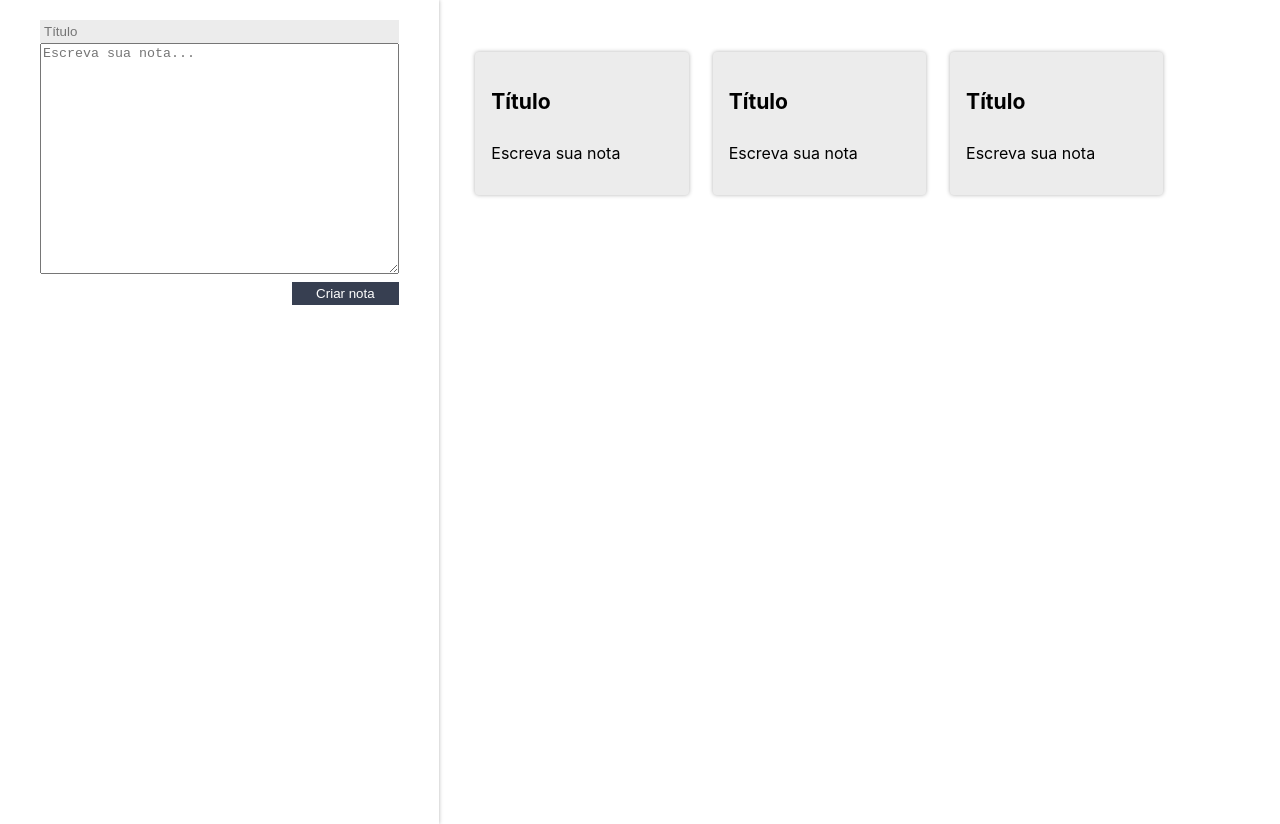
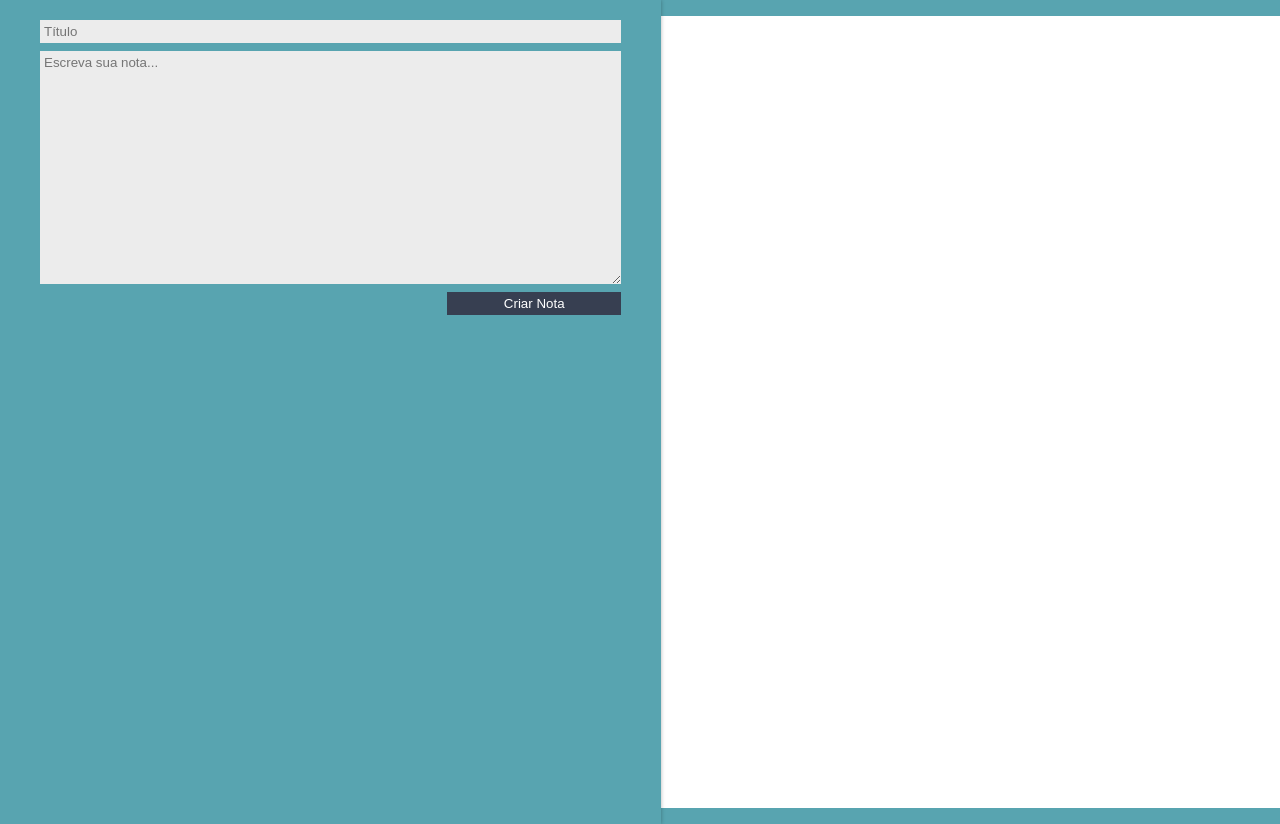
Before and after one commit to kirestein/ceep, a React (Create React App) app: page / in a window 1280 px wide. Built offline with nearby package versions, Linux system fonts and the light colour scheme.

Commit message:
Finaliznado o projeto

```diff
--- a/src/App.js
+++ b/src/App.js
@@ -6,14 +6,33 @@
 
 
 class App extends Component {
-  render(){
+
+  constructor(){
+    super();
+
+    this.state = {
+      notas:[]
+    }
+  }
+
+  criarNota(titulo, texto){
+    const novaNota = {titulo, texto};
+    const novoArrayNotas = [...this.state.notas,novaNota]
+    const novoEstado = {
+      notas:novoArrayNotas
+    }
+    this.setState(novoEstado)
+  }
+
+  render() {
     return (
       <section className="conteudo">
-        <FormularioCadastro />
-        <ListaDeNotas />
+        <FormularioCadastro criarNota={this.criarNota.bind(this)}/>
+        <ListaDeNotas notas={this.state.notas}/>
       </section>
     );
   }
 }
 
+//new ListaDeNotas({notas:this.notas})
 export default App;
--- a/src/assets/App.css
+++ b/src/assets/App.css
@@ -1,5 +1,6 @@
 .conteudo {
     display: flex;
+    background-color: #58A4B0;
 }
 
 :root {
--- a/src/components/CadNotas/CardNota.jsx
+++ b/src/components/CadNotas/CardNota.jsx
@@ -5,9 +5,9 @@
     return (
       <section className="card-nota">
         <header className="card-nota_cabecalho">
-          <h3 className="card-nota_titulo">Título</h3>
+          <h3 className="card-nota_titulo">{this.props.titulo}</h3>
         </header>
-        <p className="card-nota_texto">Escreva sua nota</p>
+        <p className="card-nota_texto">{this.props.texto}</p>
       </section>
     );
   }
--- a/src/components/CadNotas/estilo.css
+++ b/src/components/CadNotas/estilo.css
@@ -22,6 +22,6 @@
 }
 
 .card-nota_titulo {
-    font-size: 1.2em;
+  font-size: 2rem;
   margin-right: 12px;
 }
--- a/src/components/FormularioCadastro/FormularioCadastro.jsx
+++ b/src/components/FormularioCadastro/FormularioCadastro.jsx
@@ -2,25 +2,31 @@
 import "./estilo.css"
 class FormularioCadastro extends Component{
 
-    constructor() {
-        super();
-        this.titulo = "";
-        this.texto = "";
+    constructor(props){
+        super(props);
+        this.titulo ="";
+        this.texto ="";
       }
-    _handleMudancaTitulo(evento) {
+
+      _handleMudancaTitulo(evento){
         evento.stopPropagation();
         this.titulo = evento.target.value;
       }
-    _handleMudancaTexto(evento) {
+
+      _handleMudancaTexto(evento){
         evento.stopPropagation();
         this.texto = evento.target.value;
       }
-    _criarNota(evento) {
+
+      _criarNota(evento){
         evento.preventDefault();
         evento.stopPropagation();
+        this.props.criarNota(this.titulo, this.texto);
+
       }
-    render(){
-        return(
+
+      render() {
+        return (
           <form className="form-cadastro"
             onSubmit={this._criarNota.bind(this)}
           >
@@ -33,14 +39,14 @@
             <textarea
               rows={15}
               placeholder="Escreva sua nota..."
-                 className="form-cadastro__input"
+              className="form-cadastro_input"
               onChange={this._handleMudancaTexto.bind(this)}
             />
             <button className="form-cadastro_input form-cadastro_submit">
-                    Criar nota
+              Criar Nota
             </button>
           </form>
-        )
+        );
       }
     }
 
--- a/src/components/ListaDeNotas/ListaDeNotas.jsx
+++ b/src/components/ListaDeNotas/ListaDeNotas.jsx
@@ -3,13 +3,15 @@
 import "./estilo.css"
 
 class ListaDeNotas extends Component {
+
+
      render() {
     return (
       <ul className="lista-notas">
-        {Array.of("Trabalho", "Trabalho", "Estudos").map((categoria, index) => {
+        {this.props.notas.map((nota, index) => {
           return (
             <li className="lista-notas_item" key={index}>
-              <CardNotas />
+              <CardNotas titulo={nota.titulo} texto={nota.texto}/>
             </li>
           );
         })}
--- a/src/index.js
+++ b/src/index.js
@@ -1,8 +1,7 @@
 import React from 'react';
 import ReactDOM from 'react-dom';
-import './assets/index.css';
+
 import App from './App';
-
 
 ReactDOM.render(
   <React.StrictMode>
```
Also changed, not shown: src/components/FormularioCadastro/estilo.css (indentation only). Lines whose indentation alone changed are shown as unchanged.
